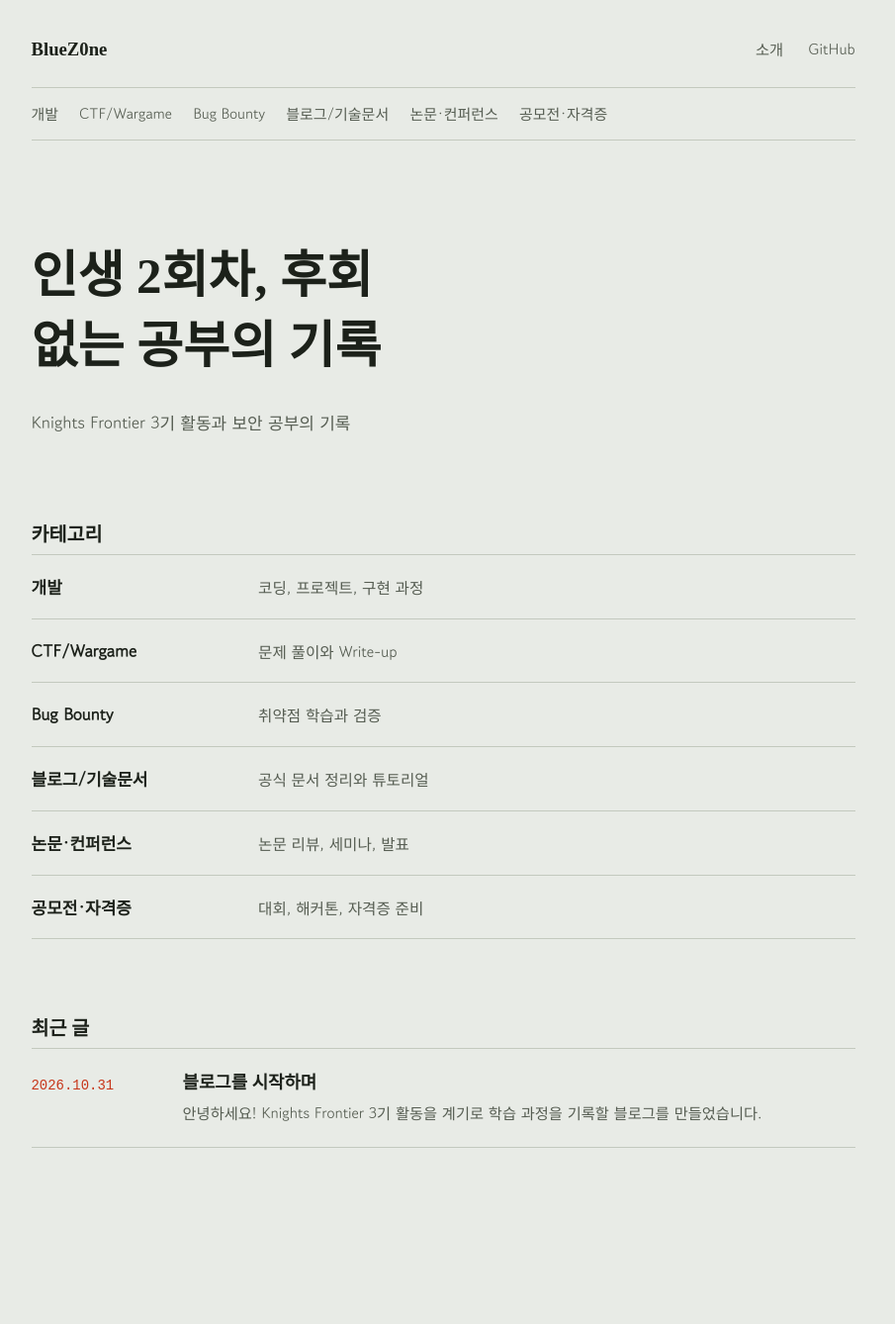
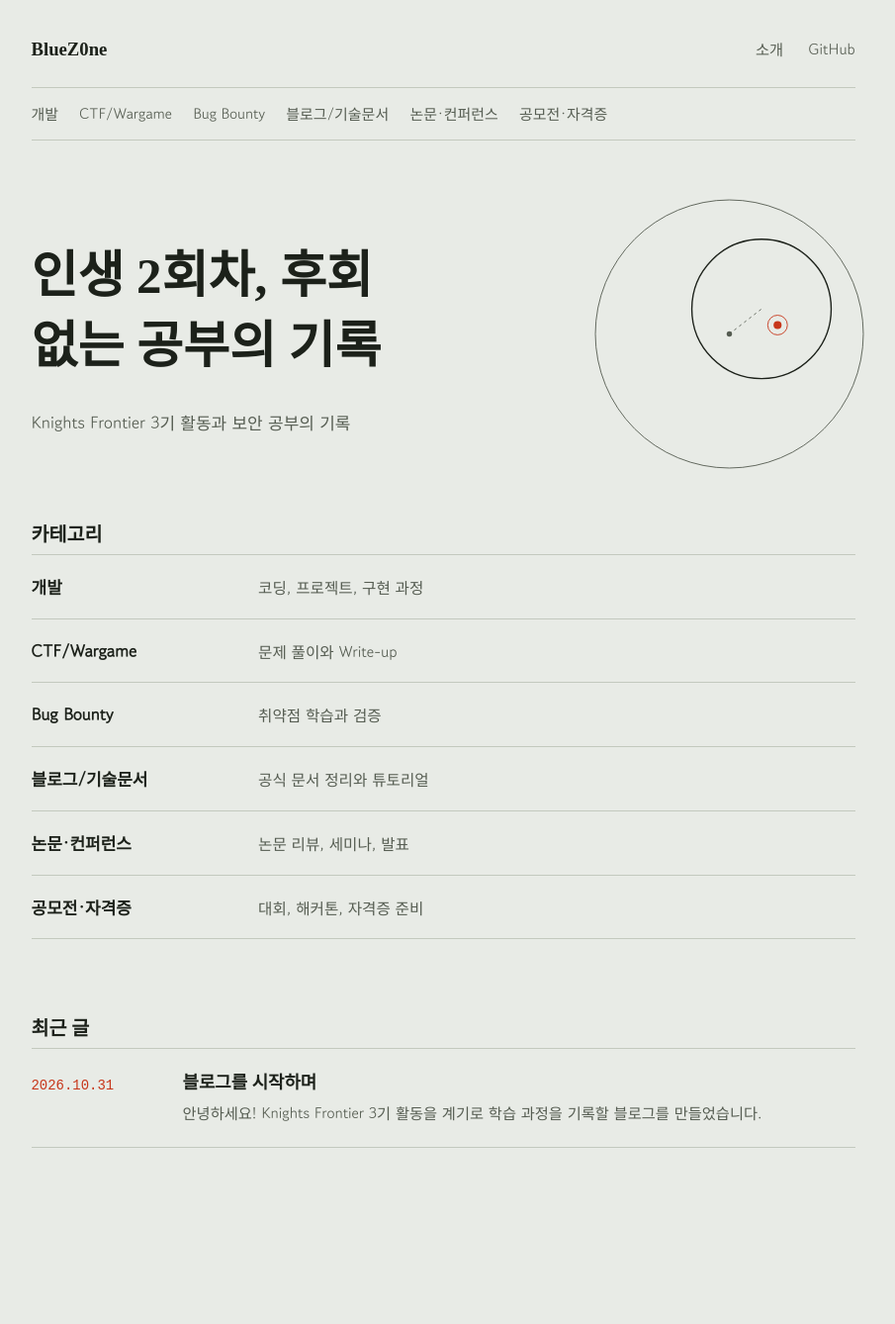
Before and after one commit to WONJUNGJAE/WONJUNGJAE.github.io, a Jekyll site: the page built from index.md, in a window 1280 px wide. Shown: the whole page at 99% size, without its empty margins (192-1097 px from the left). Built offline with Jekyll 4.4.1, drawn with Linux system fonts in a browser that asks for light colours; some web fonts are replaced.

Commit message:
첫 화면에 자기장 모티프 추가
Co-Authored-By: Claude Sonnet 5.5 <noreply@anthropic.com>

```diff
--- a/_layouts/home.html
+++ b/_layouts/home.html
@@ -2,6 +2,14 @@
 layout: default
 ---
 <section class="hero">
+  <svg class="zone" viewBox="0 0 320 320" aria-hidden="true" focusable="false">
+    <circle cx="160" cy="160" r="150" fill="none" stroke="currentColor" stroke-width="1"/>
+    <circle cx="196" cy="132" r="78" fill="none" stroke="var(--text)" stroke-width="1.5"/>
+    <line x1="160" y1="160" x2="196" y2="132" stroke="currentColor" stroke-width="1" stroke-dasharray="3 4"/>
+    <circle cx="160" cy="160" r="3" fill="currentColor"/>
+    <circle cx="214" cy="150" r="4.5" fill="var(--signal)"/>
+    <circle cx="214" cy="150" r="11" fill="none" stroke="var(--signal)" stroke-width="1"/>
+  </svg>
   <h1>{{ site.welcome | escape }}</h1>
   <p>{{ site.description | escape }}</p>
   </section>
--- a/assets/css/style.css
+++ b/assets/css/style.css
@@ -85,7 +85,18 @@ a:focus-visible { outline: 2px solid var(--link); outline-offset: 3px; }
 /* 제목 계층 */
 h1, h2, h3 { font-family: var(--font-head); line-height: 1.4; text-wrap: balance; }
 
-.hero { padding: 6rem 0 5rem; }
+.hero { position: relative; padding: 6rem 0 5rem; }
+
+/* 자기장: 큰 원 안에 다음 안전지대 원 */
+.zone {
+  position: absolute;
+  top: 3rem;
+  right: -1rem;
+  width: 17rem;
+  height: 17rem;
+  color: var(--muted);
+  pointer-events: none;
+}
 
 .hero h1 {
   font-size: clamp(2rem, 5.2vw, 3rem);
@@ -234,6 +245,7 @@ h1, h2, h3 { font-family: var(--font-head); line-height: 1.4; text-wrap: balance
   html { font-size: 16px; }
   .page-shell { padding: 0 1.1rem; }
   .hero { padding: 4rem 0 3.5rem; }
+  .zone { width: 9rem; height: 9rem; top: 1rem; right: -2rem; opacity: 0.6; }
   .category-list a, .post-row { grid-template-columns: 1fr; gap: 0.15rem; }
   .site-footer { flex-direction: column; gap: 0.25rem; }
 }
```
